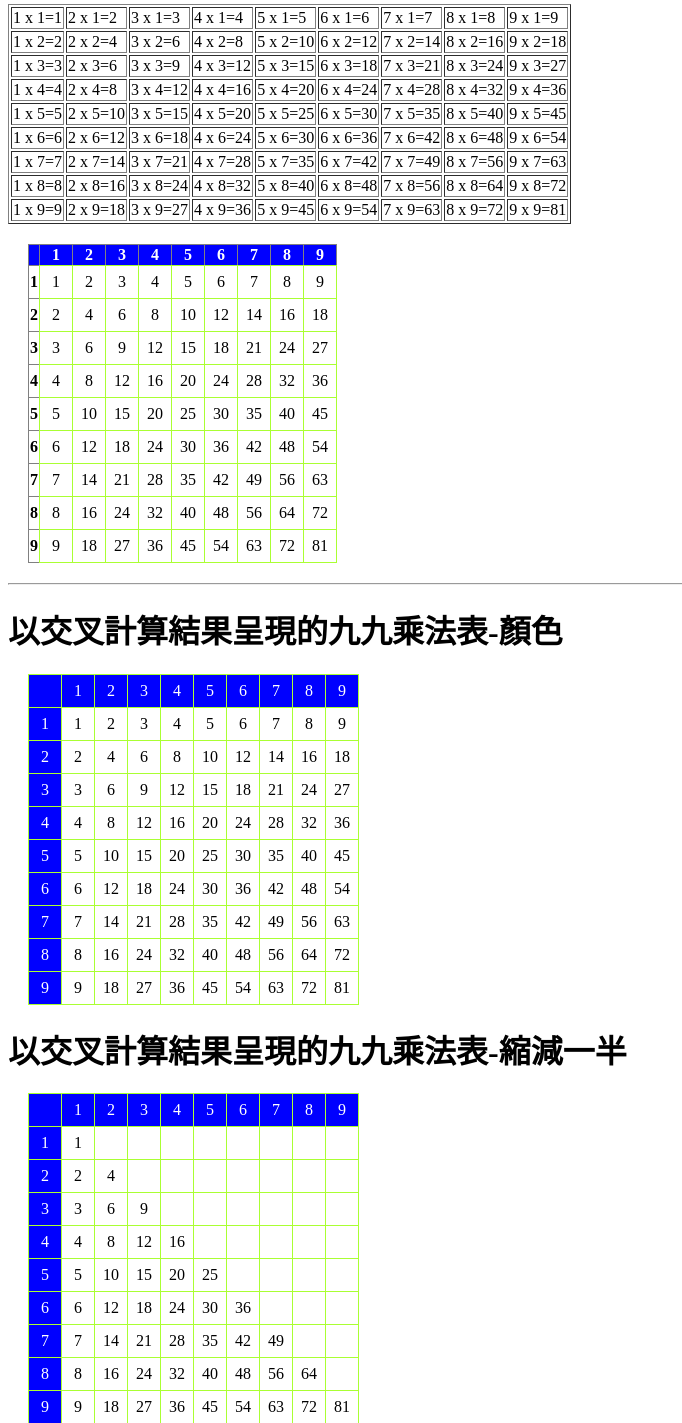
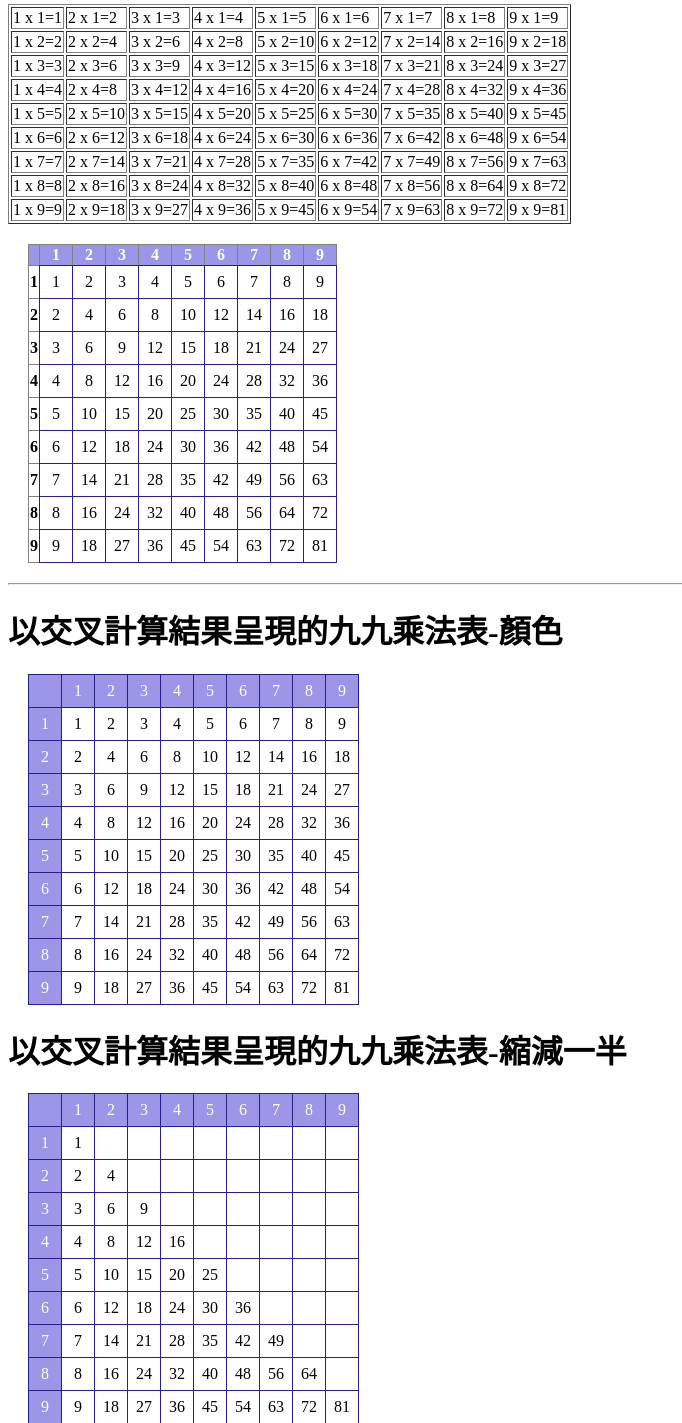
Before and after one commit to youyu129/github-test, a PHP site: page /prafor.php in a window 1280 px wide; the page is wider, and only the part inside the window is pictured. Shown: the part 509-1932 px from the top of that part, without its empty margins (0-682 px from the left). Run offline with PHP 8.4, Linux system fonts and the light colour scheme.

Commit message:
修改-半邊九九乘法表

```diff
--- a/prafor.php
+++ b/prafor.php
@@ -131,14 +131,14 @@ echo "</table>";
     margin:20px;
 }
 .nine td{
-    border:1px solid #af3;
+    border:1px solid #251f86;
     width:30px;
     height:30px;
     text-align: center;
 }
 .nine tr:nth-child(1),
 .nine td:nth-child(1){
-    background:blue;
+    background:#9b96e7;
     color:white;
 }
 
@@ -156,9 +156,7 @@ for($j=0;$j<=9;$j++){
             echo $i;
         }elseif($i==0){
             echo $j;
-        }elseif($j<$i){
-            echo " ";
-        }else{
+        }elseif($j>=$i){
             echo ($j*$i);
         }
             echo "</td>";
```
